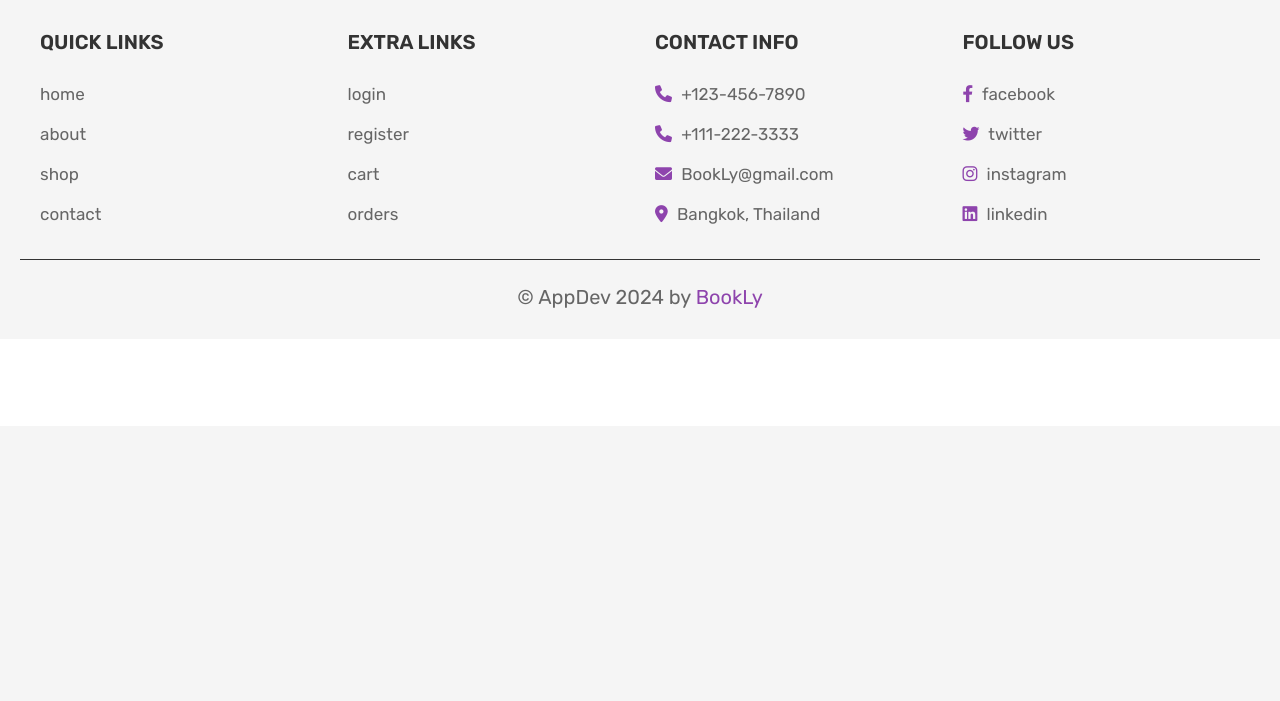
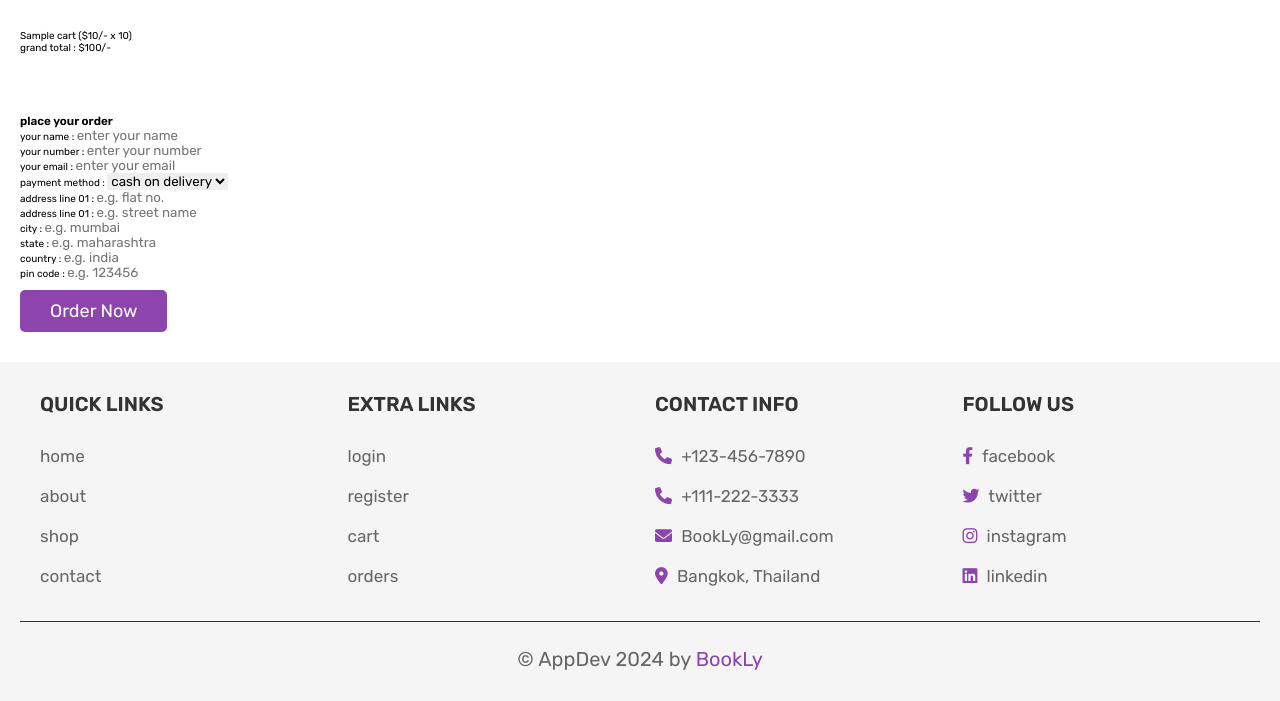
Before and after one commit to frdpx/AppDev, a PHP site: page /checkout.php in a window 1280 px wide. Shown: the part 374-1075 px from the top of the page. Before the commit the page ends 682 px from the top, so only its background shows below. Run offline with PHP 8.4, Linux system fonts and the light colour scheme; the visitor is signed in with stand-in values (Sample User, id 1); tables that the repository leaves empty or names only in its code hold one stand-in row (values such as "Sample post").

Commit message:
display-order

```diff
--- a/checkout.php
+++ b/checkout.php
@@ -36,6 +36,86 @@ if(!isset($user_id)){
    <p> <a href="home.php">home</a> / checkout </p>
 </div>
 
+<section class="display-order">
+
+   <?php
+      $grand_total = 0;
+      $select_cart = mysqli_query($conn, "SELECT * FROM `cart` WHERE user_id = '$user_id'") or die('query failed');
+      if(mysqli_num_rows($select_cart) > 0){
+         while($fetch_cart = mysqli_fetch_assoc($select_cart)){
+            $total_price = ($fetch_cart['price'] * $fetch_cart['quantity']);
+            $grand_total += $total_price;
+   ?>
+   <p> <?php echo $fetch_cart['name']; ?> <span>(<?php echo '$'.$fetch_cart['price'].'/-'.' x '. $fetch_cart['quantity']; ?>)</span> </p>
+   <?php
+      }
+   }else{
+      echo '<p class="empty">your cart is empty</p>';
+   }
+   ?>
+<div class="grand-total"> grand total : <span>$<?php echo $grand_total; ?>/-</span> </div>
+
+</section>
+
+<section class="checkout">
+
+   <form action="" method="post">
+      <h3>place your order</h3>
+      <div class="flex">
+         <div class="inputBox">
+            <span>your name :</span>
+            <input type="text" name="name" required placeholder="enter your name">
+         </div>
+         <div class="inputBox">
+            <span>your number :</span>
+            <input type="number" name="number" required placeholder="enter your number">
+         </div>
+         <div class="inputBox">
+            <span>your email :</span>
+            <input type="email" name="email" required placeholder="enter your email">
+         </div>
+         <div class="inputBox">
+            <span>payment method :</span>
+            <select name="method">
+               <option value="cash on delivery">cash on delivery</option>
+               <option value="credit card">credit card</option>
+               <option value="paypal">paypal</option>
+               <option value="paytm">paytm</option>
+            </select>
+         </div>
+         <div class="inputBox">
+            <span>address line 01 :</span>
+            <input type="number" min="0" name="flat" required placeholder="e.g. flat no.">
+         </div>
+         <div class="inputBox">
+            <span>address line 01 :</span>
+            <input type="text" name="street" required placeholder="e.g. street name">
+         </div>
+         <div class="inputBox">
+            <span>city :</span>
+            <input type="text" name="city" required placeholder="e.g. mumbai">
+         </div>
+         <div class="inputBox">
+            <span>state :</span>
+            <input type="text" name="state" required placeholder="e.g. maharashtra">
+         </div>
+         <div class="inputBox">
+            <span>country :</span>
+            <input type="text" name="country" required placeholder="e.g. india">
+         </div>
+         <div class="inputBox">
+            <span>pin code :</span>
+            <input type="number" min="0" name="pin_code" required placeholder="e.g. 123456">
+         </div>
+      </div>
+      <input type="submit" value="order now" class="btn" name="order_btn">
+   </form>
+
+</section>
+
+
+
+
 
 
 
```
